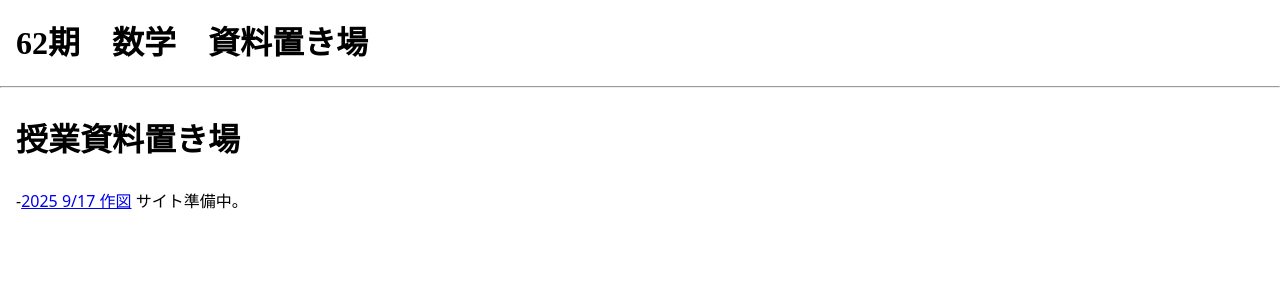
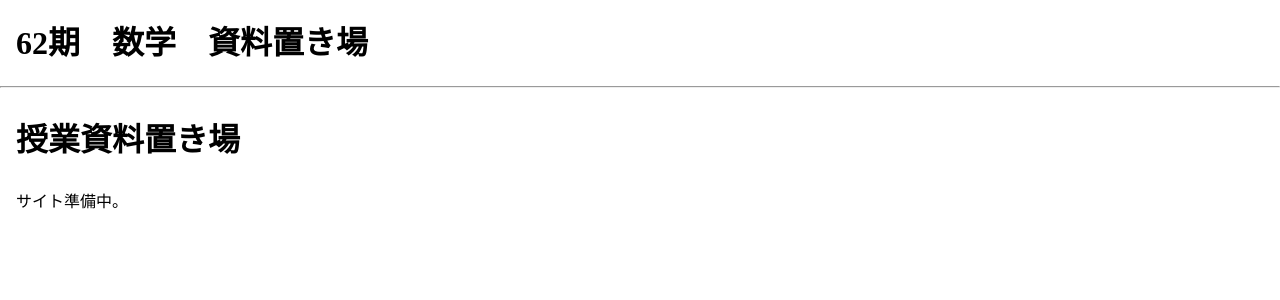
Before and after one commit to mathtkd/mathtkd.github.io, a Jekyll site: the page built from index.md, in a window 1280 px wide. Shown: the top 300 px of the page. Built offline with Jekyll 4.4.1, drawn with Linux system fonts in a browser that asks for light colours.

Commit message:
Update index.md

```diff
--- a/index.md
+++ b/index.md
@@ -3,5 +3,5 @@ layout: default
 title: ホーム
 ---
 # 授業資料置き場
--[2025 9/17 作図](docs/作図問題のヒント.pdf)
+
 サイト準備中。
```
